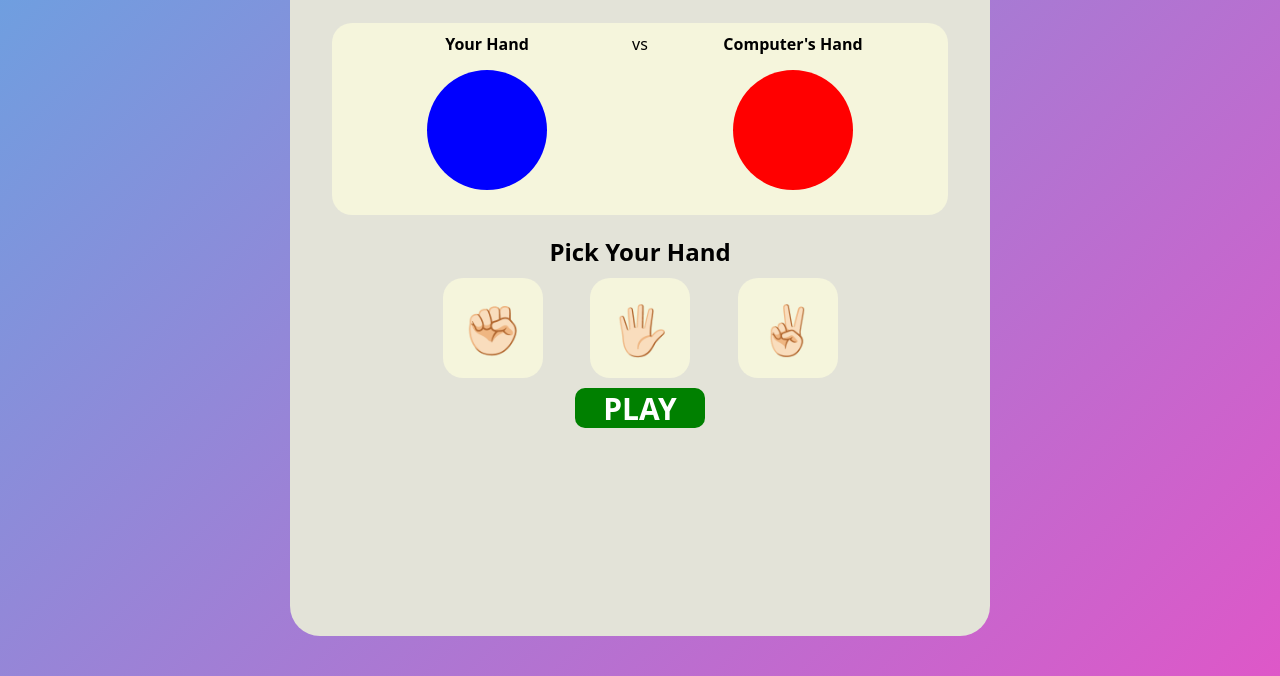
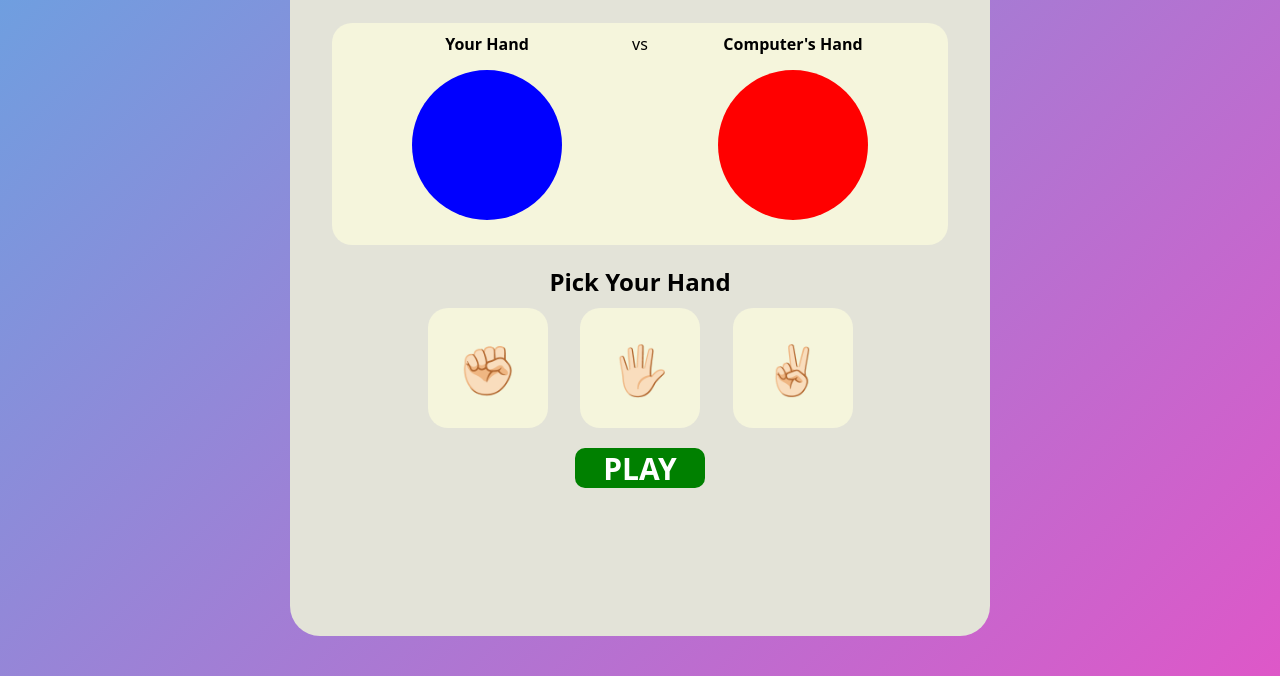
Before and after one commit to aditya-hansraj/janken-pun, a website: page index.html in a window 1280 px wide. Shown: the part 124-800 px from the top of the page. Drawn offline with Linux system fonts and the light colour scheme.

Commit message:
Update style.css

```diff
--- a/style.css
+++ b/style.css
@@ -41,9 +41,9 @@ body{
 }
 .user figure, .comp figure{
     border-radius: 50%;
-    height: 120px;
-    width: 120px;
-    font-size: 55px;
+    height: 150px;
+    width: 150px;
+    font-size: 77px;
     margin: 15px;
     display: flex;
     justify-content: center;
@@ -80,8 +80,8 @@ body{
     background-color: beige;
     border-radius: 20px;
     font-size: 3em;
-    width: 100px;
-    height: 100px;
+    width: 120px;
+    height: 120px;
     cursor: pointer;
 }
 #play{
@@ -91,7 +91,7 @@ body{
     width: 130px;
     height: 40px;
     border-radius: 10px;
-    margin: 10px;
+    margin: 20px;
     color: white;
     font-size: 30px;
     font-weight: 700;
@@ -107,7 +107,7 @@ body{
     position: absolute;
     bottom: 50px;
     text-align: center;
-    width: 65%;
+    width: 70%;
     height: 30%;
     border-radius: 10px;
     background-color: azure;
```
